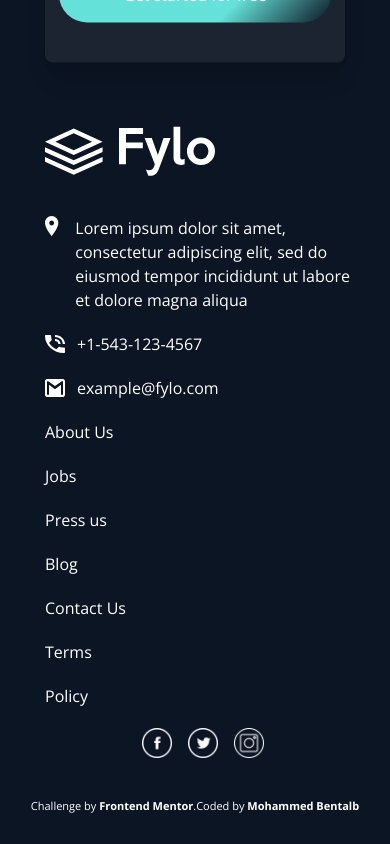
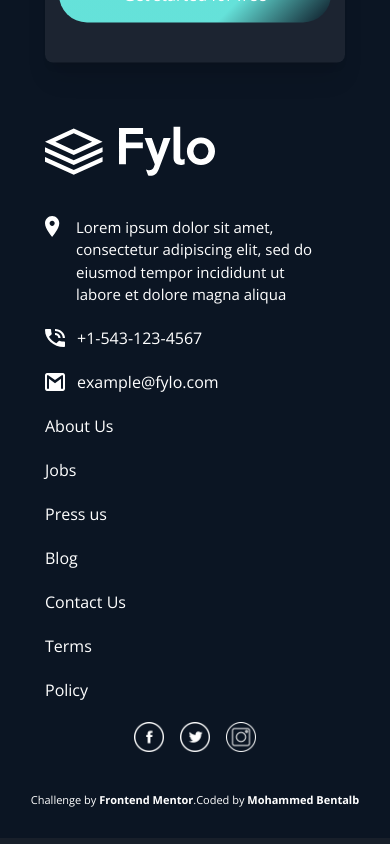
Before and after one commit to MohammedBentalb/Fylo-dark-theme-landing-page, a React (Vite) app: page / in a window 390 px wide. Shown: the part 3697-4541 px from the top of the page. Built offline with nearby package versions, Linux system fonts and the light colour scheme.

Commit message:
fixing small bug in mobile view

```diff
--- a/src/components/Footer.jsx
+++ b/src/components/Footer.jsx
@@ -23,7 +23,7 @@ function Footer() {
           animate={mainController}
           ref={inViewRef}
           transition={{ duration: 1, delay: 0.2 }}
-          className=" flex min-w-full flex-col items-start gap-10 px-16 max-sm:px-0  max-min:px-0"
+          className=" flex w-full flex-col items-start gap-10 px-16 max-sm:px-0  max-min:px-0"
         >
           <img src={logo} alt="Fylo" width={170} height={150} loading="lazy" />
           <div className=" flex w-full items-start justify-between gap-5 max-lg:flex-wrap max-sm:flex-col max-sm:justify-start">
@@ -36,7 +36,7 @@ function Footer() {
                   alt="Fylo location"
                 />
               </li>
-              <li className="w-[30ch] max-min:w-[300px]">
+              <li className="w-[30ch] text-[15px] max-min:w-[250px]">
                 Lorem ipsum dolor sit amet, consectetur adipiscing elit, sed do
                 eiusmod tempor incididunt ut labore et dolore magna aliqua
               </li>
--- a/src/index.css
+++ b/src/index.css
@@ -18,6 +18,8 @@
 
   ::-webkit-scrollbar {
     width: 16px;
+    position: absolute;
+    @apply max-min:w-0;
   }
   ::-webkit-scrollbar-thumb {
     transition: all 1s ease-in-out;
@@ -96,11 +98,6 @@
     @apply absolute w-screen -bottom-0 left-0 right-0 z-10 max-h-[400px];
   }
 
-  @media (max-width: 400px) {
-    body {
-      overflow-x: hidden;
-    }
-  }
   .card:nth-child(2) img {
     width: 60px;
     scale: 1.2;
```
